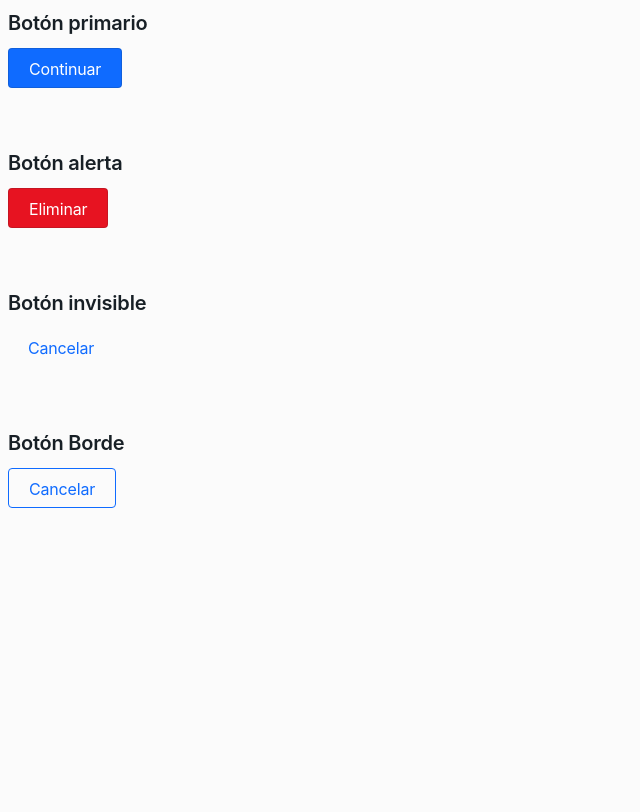
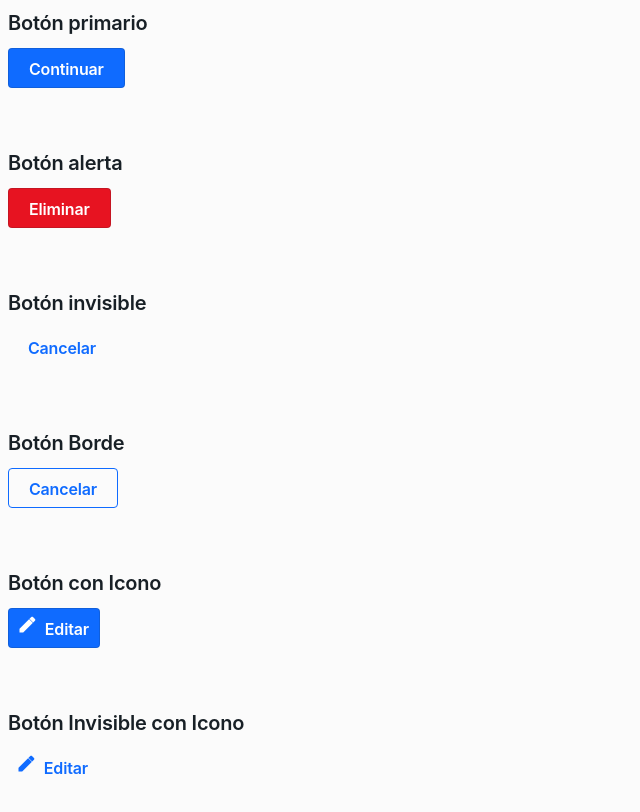
Before and after one commit to juanmanuelynz/increase-design-system, a plain HTML site: page components/buttons.html in a window 1280 px wide. Shown: the whole page, without its empty margins (0-640 px from the left). Drawn offline with Linux system fonts and the light colour scheme; a web font is replaced by a local one.

Commit message:
add more buttons

```diff
--- a/components/buttons.html
+++ b/components/buttons.html
@@ -30,6 +30,16 @@
         <a href="#" class="button border">Cancelar</a>
     </section>
 
+    <h2>Botón con Icono</h2>
+    <section>
+        <a href="#" class="button iconized"><span class="icon edit"></span>Editar</a>
+    </section>
+
+    <h2>Botón Invisible con Icono</h2>
+    <section>
+        <a href="#" class="button invisible iconized"><span class="icon edit"></span>Editar</a>
+    </section>
+
 </body>
 
 </html>
--- a/scss/components/_buttons.scss
+++ b/scss/components/_buttons.scss
@@ -64,6 +64,49 @@
         }
     }
 
+    &.iconized {
+        padding-left: 8px;
+        padding-right: 10px;
+
+        color: $IncreaseWhite;
+        background-color: $Sky;
+        border: $border-sutil;
+
+        &:hover {
+            box-shadow: $button-blue-shadow;
+        }
+
+        &:active {
+            background-color: $Sky-bold;
+            box-shadow: none;
+        }
+
+        span {
+            width: 18px;
+            height: 18px;
+            margin-right: 8px;
+
+            &:before {
+                font-size: 20px;
+            }
+        }
+    }
+
+    &.invisible.iconized {
+        color: $Sky;
+        background-color: transparent;
+        border: none;
+
+        &:hover {
+            background-color: rgba(24,32,38,.07);
+            box-shadow: none;
+        }
+
+        &:active {
+            color: $Sky-bold;
+        }
+    }
+
     &.border {
         color: $Sky;
         background-color: transparent;
--- /dev/null
+++ b/scss/components/_icons.scss
@@ -0,0 +1,21 @@
+/****************************************************************/
+/****************************************************************/
+/* Icons */
+/****************************************************************/
+/****************************************************************/
+
+
+.icon {
+
+    &:before {
+        font-family: 'Material Icons';
+
+        font-size: 24px;  /* Preferred icon size */
+        display: inline-block;
+        line-height: 24px;
+    }
+
+    &.edit:before {
+        content: "edit";
+    }
+}
--- a/scss/components/_storybook.scss
+++ b/scss/components/_storybook.scss
@@ -16,12 +16,14 @@ section {
 .list-group {
     padding: 0 20px 0 0;
     border-right: 1px solid $IncreaseWhite-medium;
+    height: 100%;
 }
 
 .list-group-item {
     border: none;
     border-radius: 6px;
     color: $IncreaseBlack;
+    background-color: transparent;
 
     &:first-child, &:last-child {
         border-radius: 6px;
@@ -32,7 +34,7 @@ section {
     }
 
     &.active {
-        background-color: $IncreaseWhite;
+        background-color: transparent;
         color: $IncreaseGreen;
         font-weight: 600;
     }
--- a/scss/components/_variables.scss
+++ b/scss/components/_variables.scss
@@ -43,8 +43,8 @@ $Coral: #FF6F61;
 $Sol: #FFAC30;
 
 /* Shadows */
-$button-blue-shadow: 1px 3px 4px rgba(15, 107, 255, 0.27), 1px 2px 2px rgba(15, 107, 255, 0.36);
-$button-alert-shadow: 1px 3px 4px rgba(223, 19, 33, 0.27), 1px 2px 2px rgba(223, 19, 33, 0.36);
+$button-blue-shadow: 1px 2px 3px rgba(15, 107, 255, 0.27), 1px 2px 2px rgba(15, 107, 255, 0.36);
+$button-alert-shadow: 1px 2px 3px rgba(223, 19, 33, 0.27), 1px 2px 2px rgba(223, 19, 33, 0.36);
 
 /* Bordes */
 $border-sutil: 1px solid rgba(24, 32, 38, 0.16);
--- a/scss/styles.scss
+++ b/scss/styles.scss
@@ -9,6 +9,8 @@ html { font-family: 'Inter', sans-serif; }
 
 @import "components/heading";
 @import "components/buttons";
+@import "components/icons";
+
 @import "components/contextual";
 @import "components/tag";
 @import "components/payment_method";
```
Also changed, not shown: css/styles.css, 1 other file.
